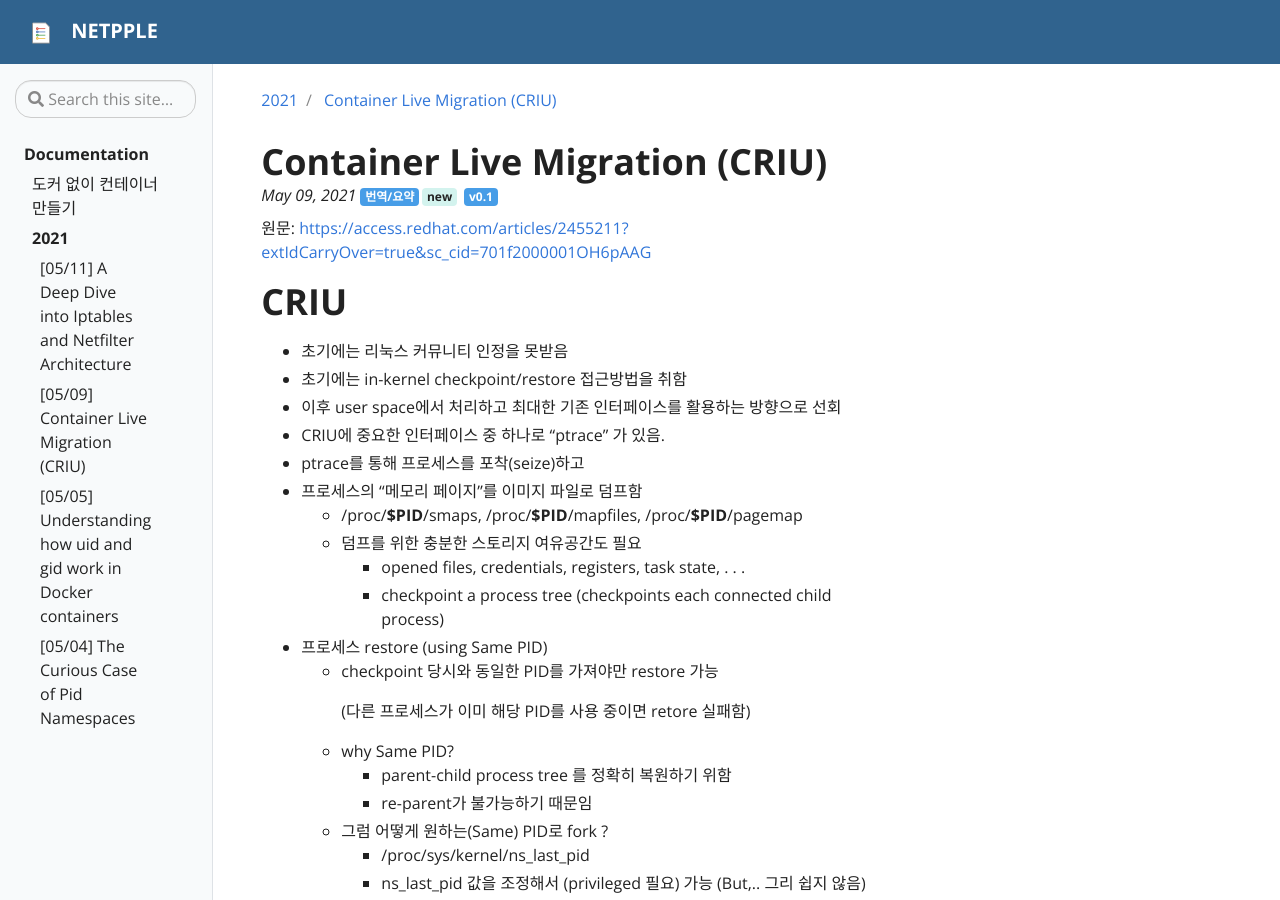
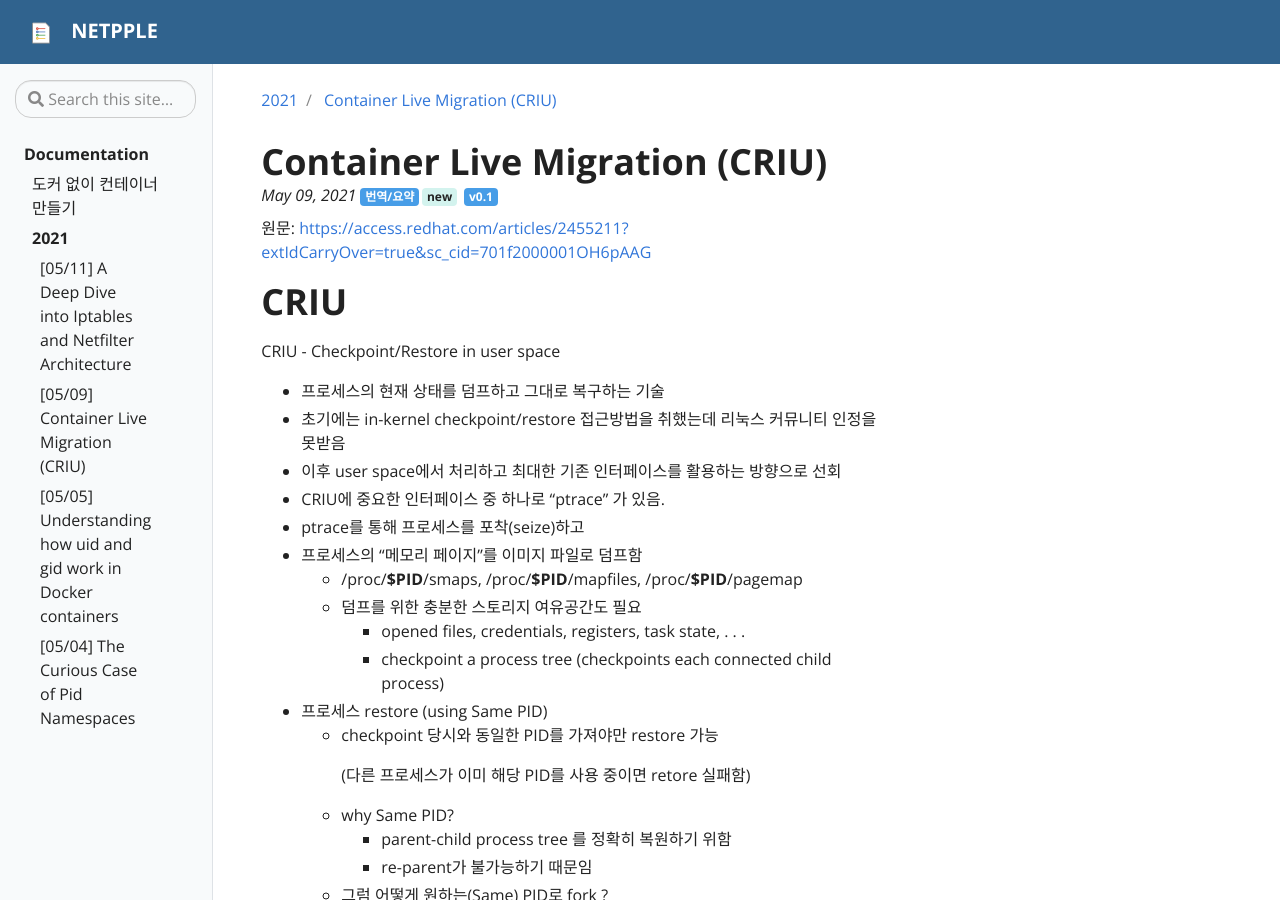
Before and after one commit to netpple/netpple.github.io, a Jekyll site: the page built from _posts/2021-05-09-criu-live-container-migration.md, in a window 1280 px wide and 900 px high. Built offline with Jekyll 4.4.1, drawn with Linux system fonts in a browser that asks for light colours; our own code applies the rules of GitHub Pages for plain Markdown files.

Commit message:
Update 2021-05-09-criu-live-container-migration.md

```diff
--- a/_posts/2021-05-09-criu-live-container-migration.md
+++ b/_posts/2021-05-09-criu-live-container-migration.md
@@ -15,8 +15,9 @@
 
 # CRIU
 
-- 초기에는 리눅스 커뮤니티 인정을 못받음
-- 초기에는 in-kernel checkpoint/restore 접근방법을 취함
+CRIU - Checkpoint/Restore in user space
+- 프로세스의 현재 상태를 덤프하고 그대로 복구하는 기술
+- 초기에는 in-kernel checkpoint/restore 접근방법을 취했는데 리눅스 커뮤니티 인정을 못받음
 - 이후 user space에서 처리하고 최대한 기존 인터페이스를 활용하는 방향으로 선회
 - CRIU에 중요한 인터페이스 중 하나로 "ptrace" 가 있음.
 - ptrace를 통해 프로세스를 포착(seize)하고
```
